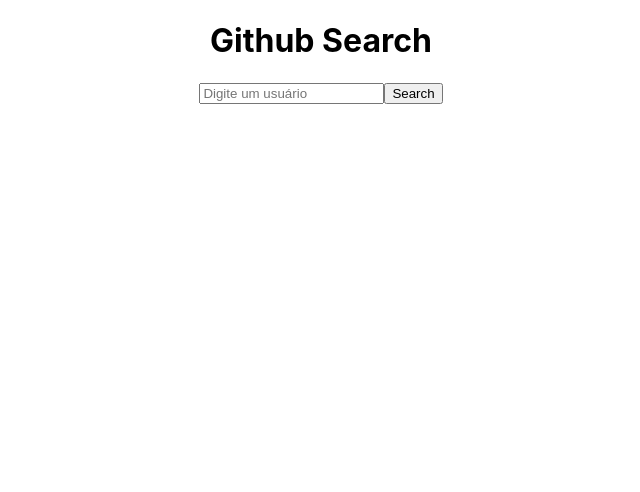
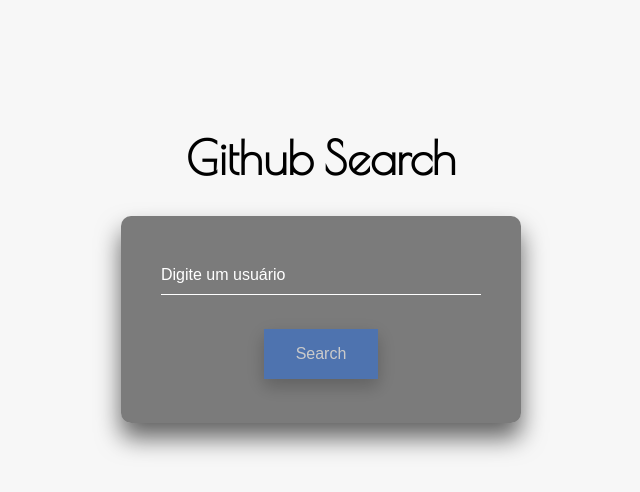
Before and after one commit to ilzinha/projeto-github-reprograma, a React (Create React App) app: page / in a window 1280 px wide. Shown: the top 492 px of the page, without its empty margins (319-959 px from the left). Built offline with nearby package versions, Linux system fonts and the light colour scheme.

Commit message:
style finish

```diff
--- a/src/Components/MainTitle/MainTitle.css
+++ b/src/Components/MainTitle/MainTitle.css
@@ -0,0 +1,7 @@
+@import url('https://fonts.googleapis.com/css2?family=Poiret+One&display=swap');
+
+
+.title {
+    font-family: 'Poiret One', cursive;
+    font-size: 46px;
+  }
--- a/src/Components/Profile/Profile.css
+++ b/src/Components/Profile/Profile.css
@@ -0,0 +1,20 @@
+.photo {
+    max-width: 300px;
+}
+
+.bio {
+    text-align: left;
+}
+
+.iconNumbers {
+    display: flex;
+    padding: 10px;
+}
+
+.iconNumbers p > span{
+    font-weight: 700;
+}
+
+.iconNumbers img {
+    margin-right: 10px;
+}
--- a/src/Components/Repositories/Repositories.css
+++ b/src/Components/Repositories/Repositories.css
@@ -0,0 +1,20 @@
+.repos__container{
+    text-align: left;
+}
+
+.repoCard > hr {
+    border: 1px solid #b8b5b56e;
+}
+
+.repoName {
+    font-size: 28px;
+    text-transform: uppercase;
+}
+
+.stars {
+    display: flex;
+}
+
+.stars img {
+    margin-right: 10px;
+}
--- a/src/Components/SearchBar/SearchBar.css
+++ b/src/Components/SearchBar/SearchBar.css
@@ -0,0 +1,66 @@
+.login-box {
+
+
+    width: 400px;
+    padding: 40px;
+    /* transform: translate(-50%, -50%); */
+    background: rgba(0, 0, 0, .5);
+    box-sizing: border-box;
+    box-shadow: 0 15px 25px rgba(0, 0, 0, .6);
+    border-radius: 10px;
+}
+
+.login-box input {
+    width: 100%;
+    padding: 10px 0;
+    font-size: 16px;
+    color: #fff;
+    margin-bottom: 30px;
+    border: none;
+    border-bottom: 1px solid #fff;
+    outline: none;
+    background: transparent;
+}
+
+::-webkit-input-placeholder {
+    color: #fff;
+}
+
+.login-box label {
+    position: absolute;
+    top: 0;
+    left: 0;
+    padding: 10px 0;
+    font-size: 16px;
+    color: #fff;
+    pointer-events: none;
+    transition: .5s;
+}
+
+.login-box .user-box input:focus~label {
+    top: -20px;
+    left: 0;
+    color: #03e9f4;
+    font-size: 12px;
+}
+
+
+.btn {
+    box-shadow: 0 8px 16px 0 rgba(0, 0, 0, 0.2), 0 6px 20px 0 rgba(0, 0, 0, 0.19);
+    background-color: #316fd3;
+    border: none;
+    color: white;
+    padding: 16px 32px;
+    text-align: center;
+    font-size: 16px;
+    margin: 4px 2px;
+    opacity: 0.6;
+    transition: 0.3s;
+    display: inline-block;
+    text-decoration: none;
+    cursor: pointer;
+}
+
+.btn:hover {
+    opacity: 1
+}
--- a/src/Pages/Home/Home.css
+++ b/src/Pages/Home/Home.css
@@ -0,0 +1,20 @@
+body {
+    background-color: #f7f7f7;
+    display: flex;
+    justify-content: space-evenly;
+    align-items: center;
+    padding: 100px;
+
+}
+
+h3 {
+    color: rgb(17, 97, 218);
+}
+
+.home__container {
+    display: flex;
+    align-items: center;
+    text-align: center;
+    justify-content: center;
+    flex-direction: column;
+}
--- a/src/Pages/UserProfile/UserProfile.css
+++ b/src/Pages/UserProfile/UserProfile.css
@@ -0,0 +1,27 @@
+.userProfile__container{
+   display: flex;
+  justify-content: space-between;
+
+}
+
+.userProfile {
+
+}
+
+.line{
+    margin: 0 100px;
+    border: 1px solid #b8b5b5;
+}
+
+@media screen and (max-width:915px) {
+    .line {
+        display: none
+    }
+
+    .userProfile__container{
+        display: flex;
+        flex-wrap: wrap;
+       justify-content: center;
+
+     }
+}
```
